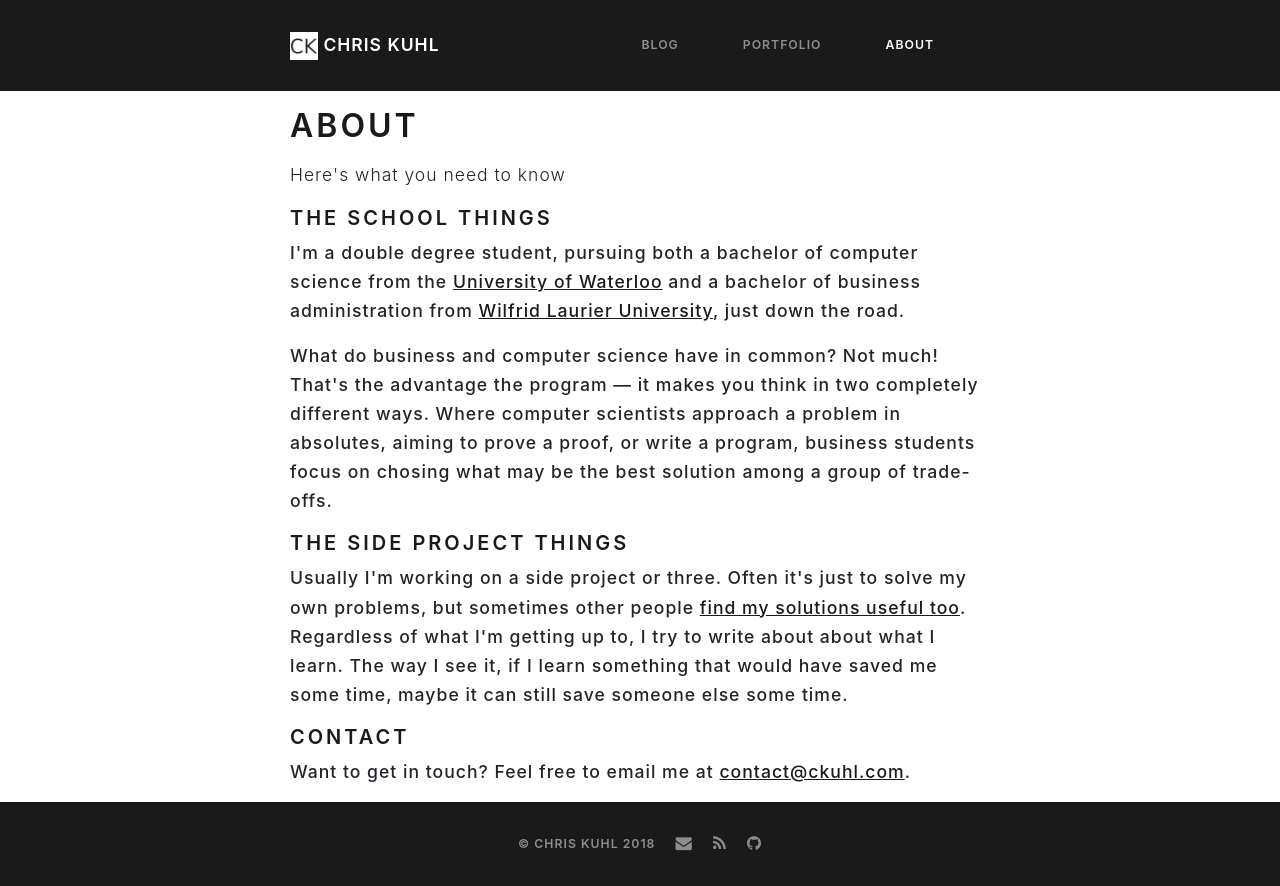
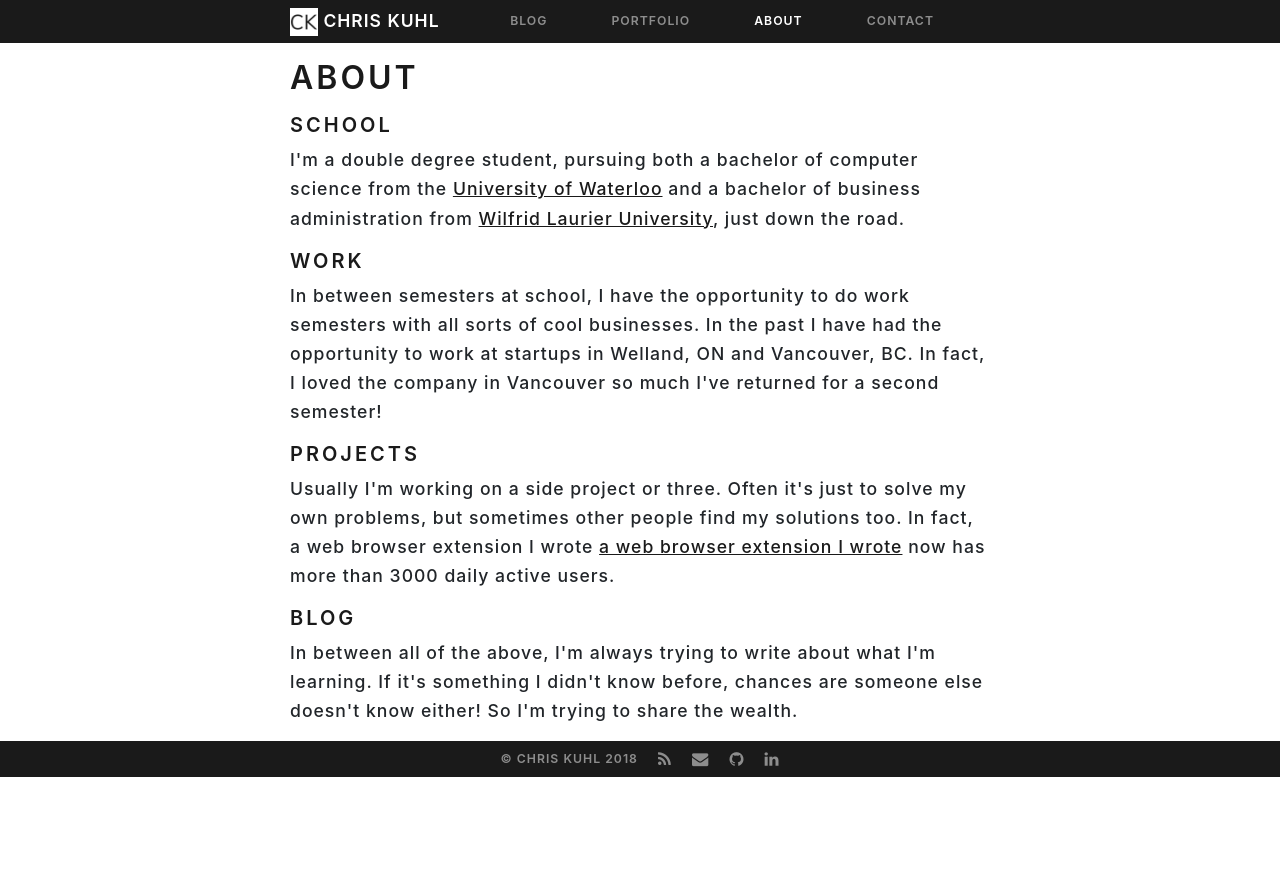
Before and after one commit to ckuhl/ckuhl.com, a Flask app: page /about/ in a window 1280 px wide. After the commit the page ends 777 px from the top, so only its background shows below. Run offline with Flask 2, Linux system fonts and the light colour scheme; parts of the project's set-up code (start-up, migrations or seed data) failed here and were passed over; some libraries are stand-ins or nearby versions.

Commit message:
[refactor] Update code, style, and copy
- convert all links to use Flask's `url_for`
- update css to make things more clear
- update a few page's copy

```diff
--- a/ckuhl/views/core.py
+++ b/ckuhl/views/core.py
@@ -5,7 +5,6 @@ from ..ext import Pages
 
 
 core = Blueprint('core', __name__)
-
 
 @core.route('/')
 def main(num_posts=3, num_projects=3):
@@ -23,3 +22,9 @@ def main(num_posts=3, num_projects=3):
 def about():
     """About me page"""
     return render_template('core/about.j2')
+
+
+@core.route('/contact/')
+def contact():
+    """Contact page"""
+    return render_template('core/contact.j2')
--- a/static/css/custom.css
+++ b/static/css/custom.css
@@ -91,3 +91,40 @@ img.thumbnail {
 h1.display-4 {
 	text-transform: initial;
 }
+
+/* Make navbar slimmer
+ * = p-0 on large devices, p-2 on small devices */
+
+/* Extra small devices (portrait phones, less than 576px) */
+/* default size, no media query needed */
+.navbar {
+	padding: 0.5rem;
+}
+
+/* Small devices (landscape phones, 576px and up) */
+@media (min-width: 576px) {
+	.navbar {
+		padding: 0.5rem;
+	}
+}
+
+/* Medium devices (tablets, 768px and up) */
+@media (min-width: 768px) {
+	.navbar {
+		padding: 0.5rem;
+	}
+}
+
+/* Large devices (desktops, 992px and up) */
+@media (min-width: 992px) {
+	.navbar {
+		padding: 0rem;
+	}
+}
+
+/* Extra large devices (large desktops, 1200px and up) */
+@media (min-width: 1200px) {
+	.navbar {
+		padding: 0rem;
+	}
+}
--- a/templates/base/container.j2
+++ b/templates/base/container.j2
@@ -45,7 +45,7 @@
 </body>
 
 <!-- Lazy JS -->
-<script src="/custom.js" type="text/javascript"></script>
+<script src="{{ url_for('analytics.script') }}" type="text/javascript"></script>
 <script src="{{ url_for('static', filename='js/jquery-3.3.1.min.js') }}"></script>
 <script src="{{ url_for('static', filename='js/bootstrap.bundle.min.js') }}"></script>
 {% block post_js %}{% endblock %}
--- a/templates/base/footer.j2
+++ b/templates/base/footer.j2
@@ -1,19 +1,23 @@
-<nav id="footer" class="navbar navbar-dark bg-primary navbar-bottom mt-3">
+<nav id="footer" class="navbar navbar-dark bg-primary navbar-bottom mt-3 p-0">
 	<div class="mx-auto">
-		<a href="/about" class="navbar-link mx-2">
+		<a href="{{ url_for('core.about') }}" class="navbar-link mx-2">
 			<span class="navbar-text">© Chris Kuhl <script>document.write(new Date().getFullYear())</script></span>
 		</a>
 
-		<a href="mailto:contact@ckuhl.com" class="navbar-link mx-2" title="Contact me by email">
+		<a href="https://ckuhl.com/blog/rss/" class="navbar-link mx-2" title="RSS">
+			<span class="navbar-text fa fa-rss fa-lg" aria-hidden></span>
+		</a>
+
+		<a href="mailto:contact@ckuhl.com" class="navbar-link mx-2" title="Email">
 			<span class="navbar-text fa fa-envelope fa-lg" aria-hidden></span>
 		</a>
 
-		<a href="https://ckuhl.com/blog/rss/" class="navbar-link mx-2" title="Blog RSS feed">
-			<span class="navbar-text fa fa-rss fa-lg" aria-hidden></span>
+		<a href="https://github.com/ckuhl/" class="navbar-link mx-2" title="GitHub">
+			<span class="navbar-text fa fa-github fa-lg" aria-hidden></span>
 		</a>
 
-		<a href="https://github.com/ckuhl/" class="navbar-link mx-2" title="My GitHub profile">
-			<span class="navbar-text fa fa-github fa-lg" aria-hidden></span>
+		<a href="https://www.linkedin.com/in/c-kuhl/" class="navbar-link mx-2" title="LinkedIn">
+			<span class="navbar-text fa fa-linkedin fa-lg" aria-hidden></span>
 		</a>
 	</div>
 </nav>
--- a/templates/base/header.j2
+++ b/templates/base/header.j2
@@ -1,6 +1,6 @@
 <nav class="navbar navbar-expand-lg navbar-dark bg-primary">
 	<div class="container">
-		<a class="navbar-brand" href="/">
+		<a class="navbar-brand" href="{{ url_for('core.main') }}">
 			<img src="{{ url_for('static', filename='images/navbar-brand.png') }}"
 	width="28" height="28" alt="CK" class="d-inline-block align-bottom">
 			Chris Kuhl
@@ -10,10 +10,10 @@
 		</button>
 		<div class="collapse navbar-collapse" id="navbarSupportedContent">
 			<ul class="navbar-nav ml-auto">
-				<li class="nav-item"><a class="nav-link{% if active == "blog" %} active{% endif %}" href="/blog/">Blog</a></li>
-				<li class="nav-item"><a class="nav-link{% if active == "portfolio" %} active{% endif %}" href="/portfolio/">Portfolio</a></li>
-				<!--				<li class="nav-item"><a class="nav-link{% if active == "wiki" %} active{% endif %}" href="/wiki/">Wiki</a></li>-->
-				<li class="nav-item"><a class="nav-link{% if active == "about" %} active{% endif %}" href="/about/">About</a></li>
+				<li class="nav-item"><a class="nav-link{% if active == "blog" %} active{% endif %}" href="{{ url_for('blog.home') }}">Blog</a></li>
+				<li class="nav-item"><a class="nav-link{% if active == "portfolio" %} active{% endif %}" href="{{ url_for('portfolio.index') }}">Portfolio</a></li>
+				<li class="nav-item"><a class="nav-link{% if active == "about" %} active{% endif %}" href="{{ url_for('core.about') }}">About</a></li>
+				<li class="nav-item"><a class="nav-link{% if active == "contact" %} active{% endif %}" href="{{ url_for('core.contact') }}">Contact</a></li>
 			</ul>
 		</div>
 	</div>
--- a/templates/blog/category.j2
+++ b/templates/blog/category.j2
@@ -5,7 +5,7 @@
 {% block pre_js %}{% endblock %}
 {% block content %}
 <h1 class="display-4 my-3">{{ category }}
-	<a href="/blog/category/{{ category }}/rss/" class="btn-btn-secondary">
+	<a href="{{ url_for('blog.rss', category=category) }}" class="btn-btn-secondary">
 		<span class="fa fa-rss"></span>
 	</a>
 </h1>
--- a/templates/blog/home.j2
+++ b/templates/blog/home.j2
@@ -18,7 +18,7 @@
 <p>Nothing here! Something must have gone wrong...</p>
 {% endfor %}
 
-<p>Not what you're looking for? Try checking out <a href="/blog/index/">the
+<p>Not what you're looking for? Try checking out <a href="{{ url_for('blog.index') }}">the
 	archive</a>.</p>
 
 {% endblock %}
--- a/templates/blog/post.j2
+++ b/templates/blog/post.j2
@@ -4,13 +4,13 @@
 
 {% block css %}
 	{% for style in post.styles %}
-		<link rel="stylesheet" href="/static/css/{{ style }}">
+		<link rel="stylesheet" href="{{ url_for('static', filename='css/' + style) }}">
 	{% endfor %}
 {% endblock %}
 
 {% block pre_js %}
 	{% for script in post.scripts %}
-		<script src="/static/js/{{ script }}"></script>
+		<script src="{{ url_for('static', filename='js/' + script) }}"></script>
 	{% endfor %}
 {% endblock %}
 
@@ -30,7 +30,7 @@
 			<span> Tags: </span>
 		{% endif %}
 		{% for tag in post.tags %}
-			<a class="badge badge-secondary" href="/blog/tag/{{ tag }}/">{{ tag }}</a>
+		<a class="badge badge-secondary" href="{{ url_for('blog.tag_page', slug=tag) }}">{{ tag }}</a>
 		{% endfor %}
 	{% if post.tags %}</div>{% endif %}
 {% endblock %}
--- a/templates/core/about.j2
+++ b/templates/core/about.j2
@@ -5,8 +5,8 @@
 {% block pre_js %}{% endblock %}
 {% block content %}
 <h1 class="h1 my-3">About</h1>
-<p class="lead">Here's what you need to know</p>
-<h2 class="h4">The school things</h2>
+<section>
+<h2 class="h4">School</h2>
 <p>
 	I'm a double degree student, pursuing both a bachelor of computer
 	science from the
@@ -16,29 +16,35 @@
 	<a href="https://en.wikipedia.org/wiki/Wilfrid_Laurier_University">
 	Wilfrid Laurier University</a>, just down the road.
 </p>
+</section>
+<section>
+<h2 class="h4">Work</h2>
 <p>
-	What do business and computer science have in common? Not much! That's
-	the advantage the program &mdash; it makes you think in two completely
-	different ways. Where computer scientists approach a problem in
-	absolutes, aiming to prove a proof, or write a program, business
-	students focus on chosing what may be the best solution among a group
-	of trade-offs.
+	In between semesters at school, I have the opportunity to do work
+	semesters with all sorts of cool businesses. In the past I have had the
+	opportunity to work at startups in Welland, ON and Vancouver, BC. In
+	fact, I loved the company in Vancouver so much I've returned for a
+	second semester!
 </p>
-
-<h2 class="h4">The side project things</h2>
+</section>
+<section>
+<h2 class="h4">Projects</h2>
 <p>
-	Usually I'm working on a side project or three. Often it's just to solve my
-	own problems, but sometimes other people
-	<a href="/portfolio/image-block-x/"> find my solutions useful too</a>.
-	Regardless of what I'm getting up to, I try to write about about
-	what I learn. The way I see it, if I learn something that would have
-	saved me some time, maybe it can still save someone else some time.
+	Usually I'm working on a side project or three. Often it's just to
+	solve my own problems, but sometimes other people find my solutions
+	too. In fact, a web browser extension I wrote
+	<a href="{{ url_for('portfolio.project', path='image-block-x') }}">
+		a web browser extension I wrote</a> now has more than 3000 daily
+	active users.
 </p>
-
-<h2 class="h4">Contact</h2>
+</section>
+<section>
+<h2 class="h4">Blog</h2>
 <p>
-	Want to get in touch? Feel free to email me at
-	<a href="mailto:contact@ckuhl.com">contact@ckuhl.com</a>.
+	In between all of the above, I'm always trying to write about what I'm
+	learning. If it's something I didn't know before, chances are someone
+	else doesn't know either! So I'm trying to share the wealth.
 </p>
+</section>
 {% endblock %}
 {% block post_js %}{% endblock %}
```
Also changed, not shown: templates/core/contact.j2 (added, +13 -0 lines), templates/core/index.j2 (+14 -9 lines).
